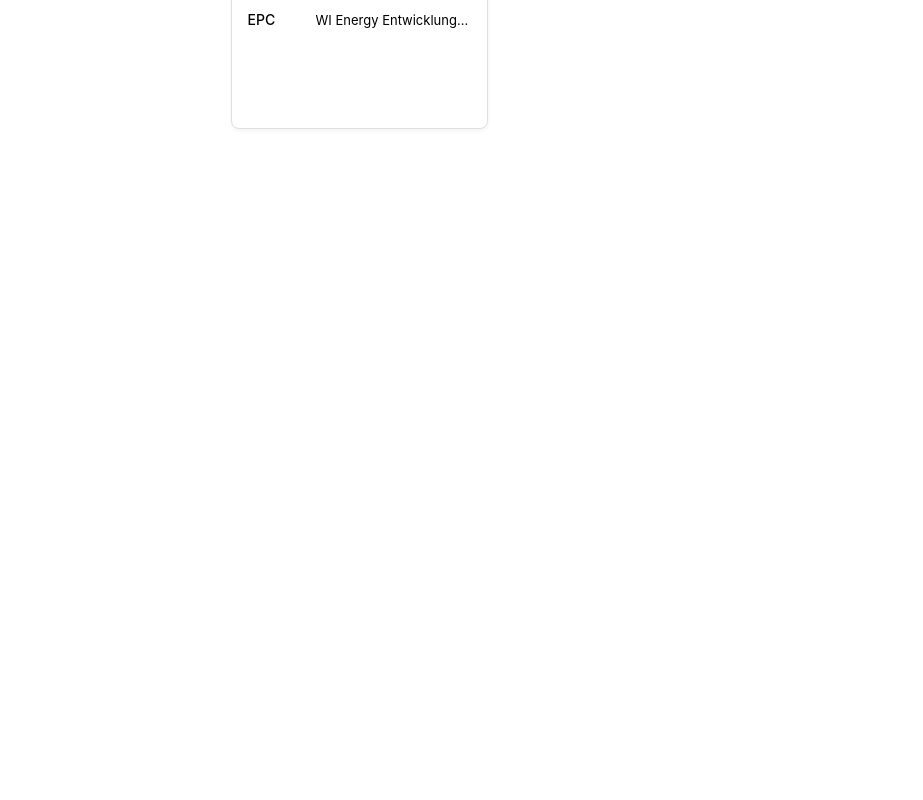
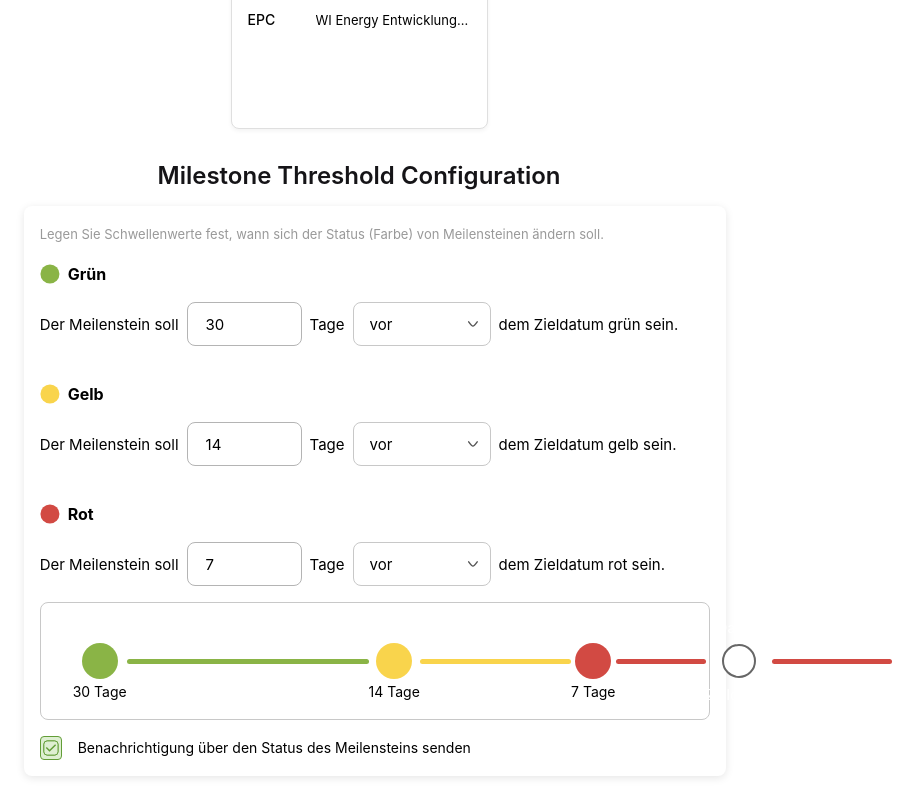
Before and after one commit to rossellafi/ai-test-project, an Angular app: page / in a window 1280 px wide. Shown: the part 539-1339 px from the top of the page, without its empty margins (281-1204 px from the left). Before the commit the page ends 800 px from the top, so only its background shows below. Built offline with nearby package versions, Linux system fonts and the light colour scheme.

Commit message:
Add milestone threshold component to main content
cgen-5e82bac2f0924298b4757fea917ece9a

```diff
--- a/src/app/app.component.html
+++ b/src/app/app.component.html
@@ -267,6 +267,11 @@
     <h2>Project Card Demo</h2>
     <app-project-card [project]="projectData"></app-project-card>
   </div>
+
+  <div class="threshold-demo">
+    <h2>Milestone Threshold Configuration</h2>
+    <app-milestone-threshold [thresholds]="thresholdData"></app-milestone-threshold>
+  </div>
 </main>
 
 <!-- * * * * * * * * * * * * * * * * * * * * * * * * * * * * * * * * -->
```
